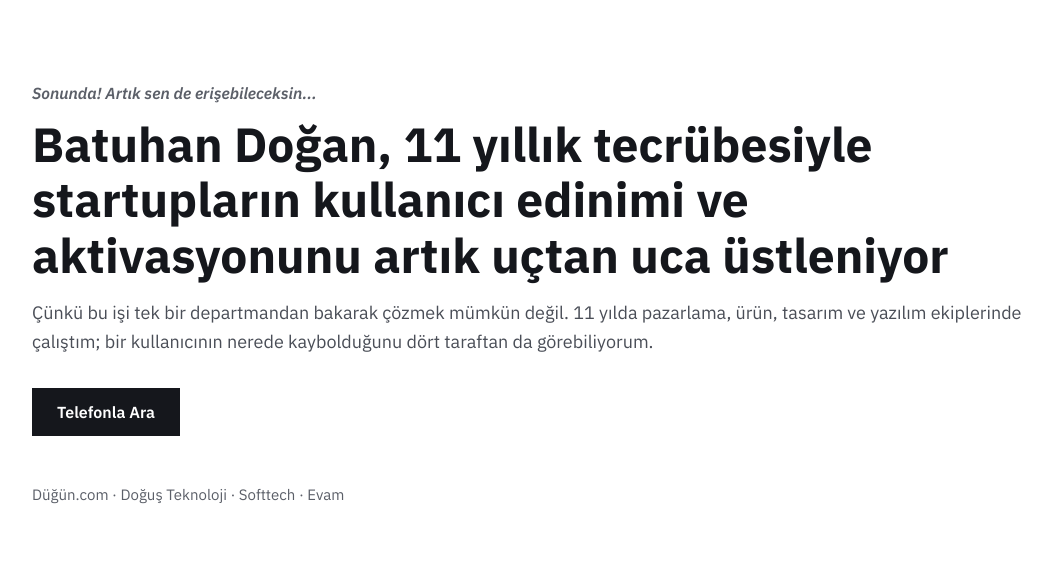
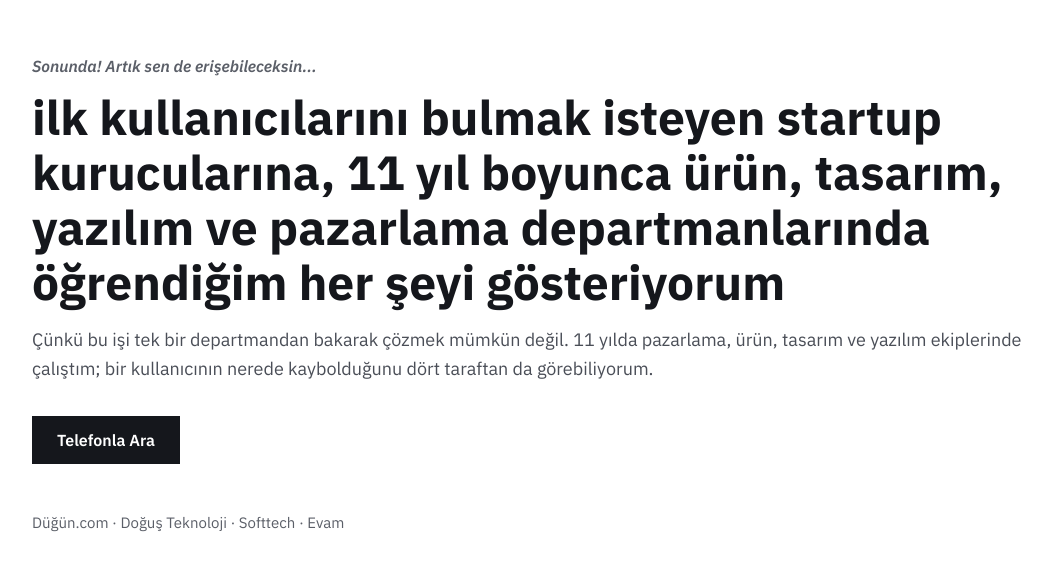
Before and after one commit to batudogan/batudogan.github.io, a plain HTML site: page index.html in a window 1280 px wide. Shown: the part 106-676 px from the top of the page, without its empty margins (80-1132 px from the left). Drawn offline with Linux system fonts and the light colour scheme.

Commit message:
Update hero headline copy
Co-Authored-By: Claude Opus 5.5 <noreply@anthropic.com>

```diff
--- a/index.html
+++ b/index.html
@@ -131,7 +131,7 @@
   <section id="hero" aria-labelledby="hero-title">
     <div class="wrap">
       <p class="hero__eyebrow">Sonunda! Artık sen de erişebileceksin...</p>
-      <h1 id="hero-title" class="hero__title">Batuhan Doğan, 11 yıllık tecrübesiyle startupların kullanıcı edinimi ve aktivasyonunu artık uçtan uca üstleniyor</h1>
+      <h1 id="hero-title" class="hero__title">ilk kullanıcılarını bulmak isteyen startup kurucularına, 11 yıl boyunca ürün, tasarım, yazılım ve pazarlama departmanlarında öğrendiğim her şeyi gösteriyorum</h1>
       <p class="hero__sub">Çünkü bu işi tek bir departmandan bakarak çözmek mümkün değil. 11 yılda pazarlama, ürün, tasarım ve yazılım ekiplerinde çalıştım; bir kullanıcının nerede kaybolduğunu dört taraftan da görebiliyorum.</p>
       <div class="hero__actions">
         <a class="btn btn--primary" href="tel:+905368748246" aria-label="Telefonla Ara: +90 536 874 82 46">Telefonla Ara</a>
```
